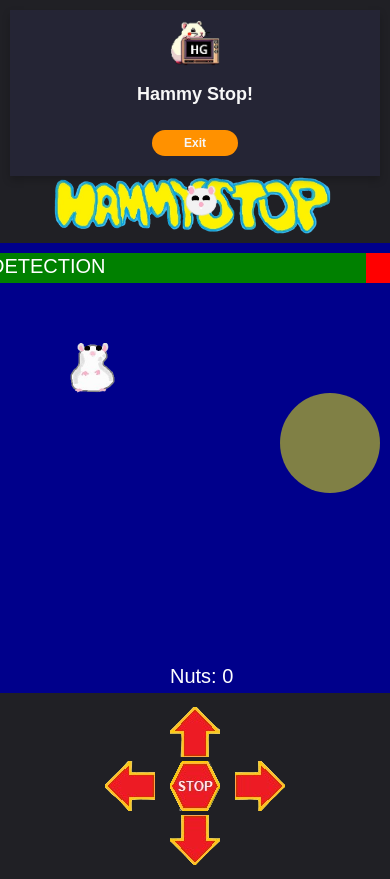
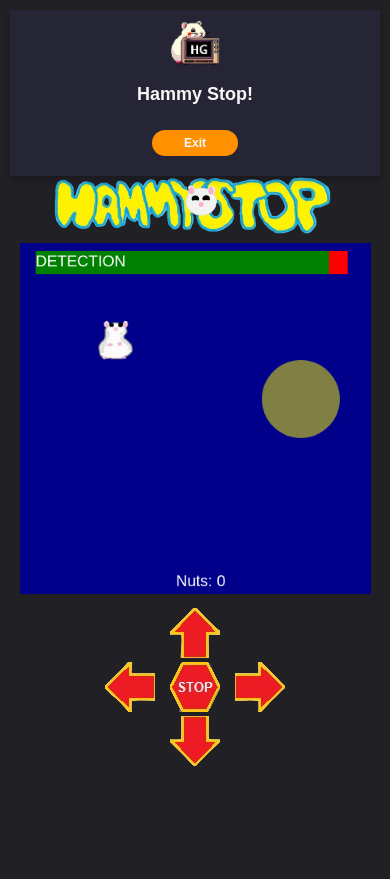
Before and after one commit to SapporoAlex/Games-Site, a Django app: page /hammy_stop/ in a window 390 px wide. After the commit the page ends 766 px from the top, so only its background shows below. Run offline with Django 4.2, Linux system fonts and the light colour scheme.

Commit message:
Fixing sizes

```diff
--- a/game/static/hammy_stop/hammy_stop.css
+++ b/game/static/hammy_stop/hammy_stop.css
@@ -139,6 +139,11 @@ gamebox {
     .visible {
         display: block;
     }
+
+    #gameCanvas {
+        width: 80vw;
+        height: auto;
+    }
 }
 
 @media (max-width: 480px) {
@@ -156,4 +161,9 @@ gamebox {
         font-size: var(--font-size-small);
     }
 
+    #gameCanvas {
+        width: 90vw;
+        height: auto;
+    }
+
 }
--- a/game/static/hammy_stop/hammy_stop.js
+++ b/game/static/hammy_stop/hammy_stop.js
@@ -237,10 +237,7 @@ let scoreSaved = false;
 
 let moveDirection = null; // Track the current direction
 
-window.addEventListener('resize', () => {
-    canvas.width = window.innerWidth;
-    canvas.height = window.innerHeight;
-});
+
 
 upButton.addEventListener('touchstart', () => { moveDirection = 'up'; });
 upButton.addEventListener('mousedown', () => { moveDirection = 'up'; });
```
Also changed, not shown: game/static/Hammy-Racing-2024/game.js (+4 -4 lines), game/static/Hammy-Racing-2024/style.css (+19 -2 lines), game/templates/hammy_racing.html (+2 -19 lines).
